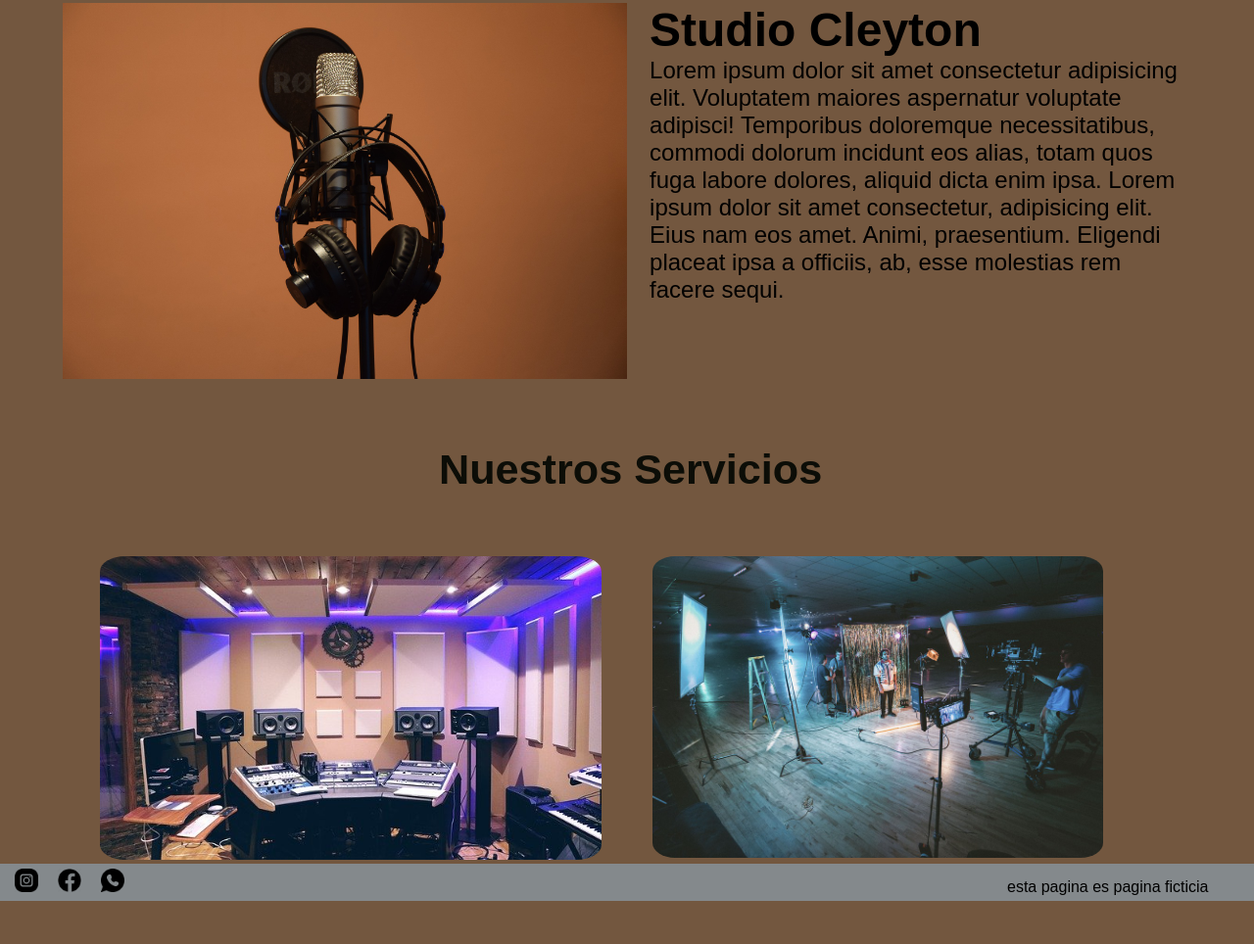
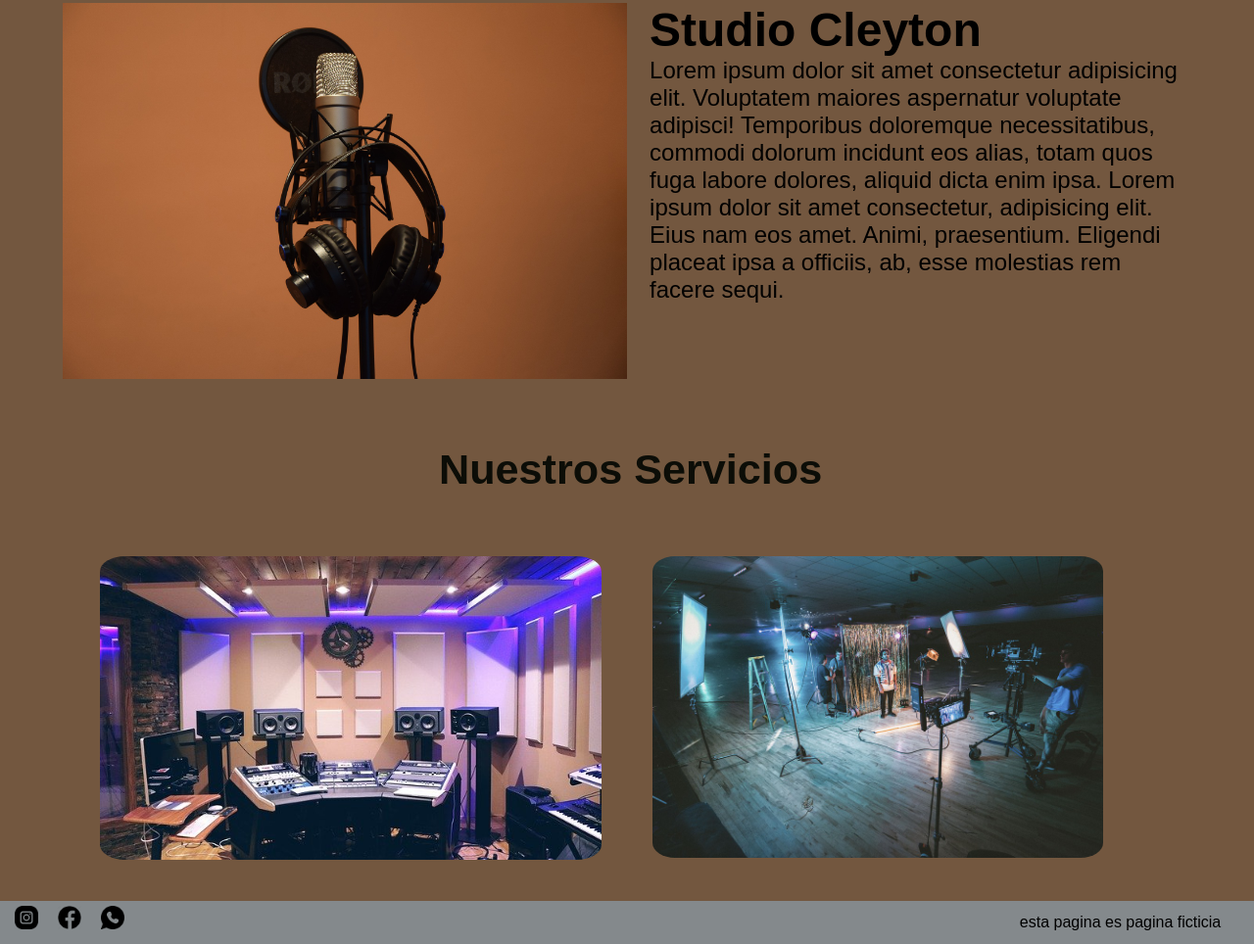
Before and after one commit to cleytoncaminha/Proyecto-curso, a plain HTML site: page index.html in a window 1280 px wide. Shown: the part 447-1411 px from the top of the page at 98% size. Before the commit the page ends 1367 px from the top, so only its background shows below. Drawn offline with Linux system fonts and the light colour scheme.

Commit message:
nuevo camb43

```diff
--- a/style.css
+++ b/style.css
@@ -64,7 +64,7 @@ font-weight: 500;
 .description{
     width: 48%;
     float: right;
-    font-size: 3vh;
+    font-size: 150%;
     margin-left: 2%;
 }
 .service{
@@ -117,10 +117,12 @@ font-weight: 500;
 footer{
     background-color: #84898c;
     margin: 0;
+    margin-top: 3%;
 }
 .contact{
     display: flex;
     list-style-type: none;
+    align-items: flex-start;
 }
 .contact li img{
     padding: 5px;
@@ -132,5 +134,5 @@ footer{
 }
 .ficticia{
     margin-left: 70%;
-    margin-top: 15px;
+    padding: 1%;
 }
```
